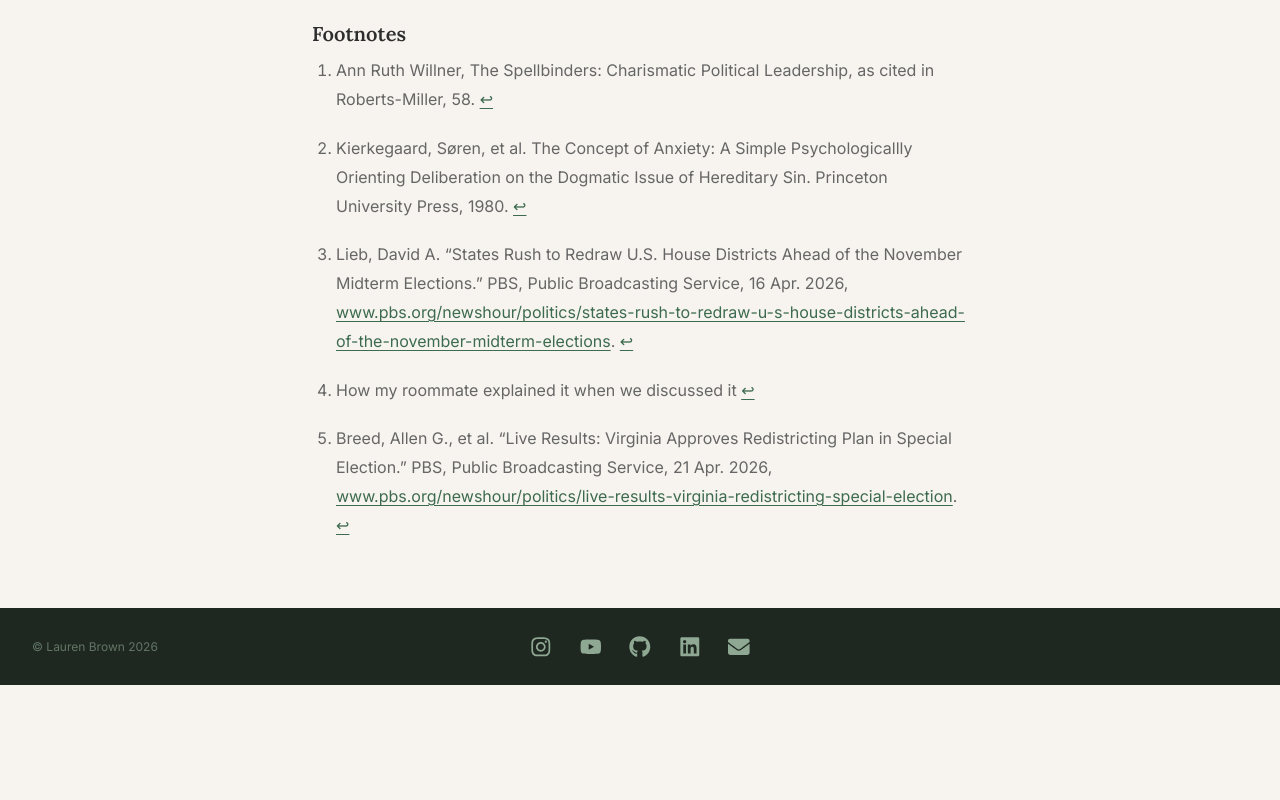
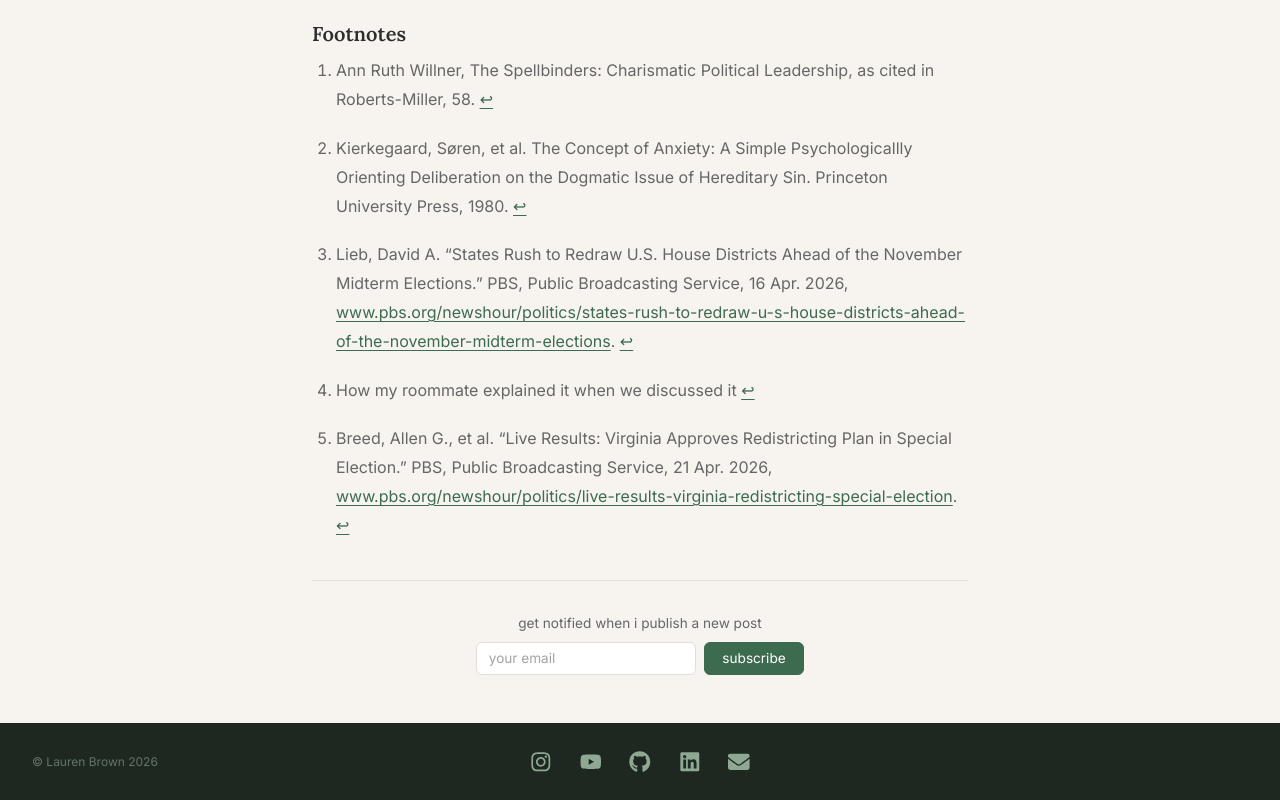
Before and after one commit to lbrown98/elbie-web, a React (Vite) app: page /blog/20260429_Demagoguery_and_Democracy in a window 1280 px wide. Shown: the part 7175-7975 px from the top of the page. Before the commit the page ends 7860 px from the top, so only its background shows below. Built offline with nearby package versions, Linux system fonts and the light colour scheme.

Commit message:
newsletter signup

```diff
--- /dev/null
+++ b/src/components/NewsletterSignup.css
@@ -0,0 +1,88 @@
+.newsletter {
+  display: flex;
+  flex-direction: column;
+  align-items: center;
+  gap: 0.5rem;
+  padding-top: 2rem;
+  margin-top: 2.5rem;
+  border-top: 1px solid var(--color-border);
+}
+
+.newsletter-label {
+  font-size: 0.85rem;
+  color: var(--color-text-muted);
+}
+
+.newsletter-form {
+  display: flex;
+  gap: 0.5rem;
+  align-items: center;
+  flex-wrap: wrap;
+  justify-content: center;
+}
+
+.newsletter-input {
+  font-family: var(--font-body);
+  font-size: 0.85rem;
+  padding: 0.45rem 0.75rem;
+  border: 1px solid var(--color-border);
+  border-radius: 6px;
+  background: var(--color-card);
+  color: var(--color-text);
+  outline: none;
+  width: 220px;
+}
+
+.newsletter-input::placeholder {
+  color: var(--color-text-muted);
+  opacity: 0.6;
+}
+
+.newsletter-input:focus {
+  border-color: var(--color-primary);
+}
+
+.newsletter-btn {
+  font-family: var(--font-body);
+  font-size: 0.85rem;
+  padding: 0.45rem 1.1rem;
+  border: 1px solid var(--color-primary);
+  border-radius: 6px;
+  background: var(--color-primary);
+  color: #fff;
+  cursor: pointer;
+  transition: background 0.2s;
+}
+
+.newsletter-btn:hover:not(:disabled) {
+  background: var(--color-primary-hover);
+  border-color: var(--color-primary-hover);
+}
+
+.newsletter-btn:disabled {
+  opacity: 0.5;
+  cursor: not-allowed;
+}
+
+.newsletter-hp {
+  position: absolute;
+  left: -9999px;
+  opacity: 0;
+  height: 0;
+  width: 0;
+  overflow: hidden;
+}
+
+.newsletter-msg {
+  font-size: 0.8rem;
+  width: 100%;
+  text-align: center;
+}
+
+.newsletter-msg--ok {
+  color: var(--color-primary);
+}
+
+.newsletter-msg--err {
+  color: var(--color-earth);
+}
--- /dev/null
+++ b/src/components/NewsletterSignup.jsx
@@ -0,0 +1,73 @@
+import { useState } from 'react'
+import './NewsletterSignup.css'
+
+function NewsletterSignup() {
+  const [email, setEmail] = useState('')
+  const [company, setCompany] = useState('')
+  const [status, setStatus] = useState('idle')
+
+  async function handleSubmit(e) {
+    e.preventDefault()
+    setStatus('submitting')
+
+    try {
+      const res = await fetch(import.meta.env.VITE_NEWSLETTER_API_URL, {
+        method: 'POST',
+        headers: { 'Content-Type': 'application/json' },
+        body: JSON.stringify({ email, company }),
+      })
+
+      if (!res.ok) throw new Error()
+      setStatus('success')
+      setEmail('')
+    } catch {
+      setStatus('error')
+    }
+  }
+
+  return (
+    <div className="newsletter">
+      <p className="newsletter-label">get notified when i publish a new post</p>
+
+      {status === 'success' ? (
+        <p className="newsletter-msg newsletter-msg--ok">you're in — thanks for subscribing.</p>
+      ) : (
+        <form className="newsletter-form" onSubmit={handleSubmit}>
+          <input
+            type="email"
+            className="newsletter-input"
+            placeholder="your email"
+            value={email}
+            onChange={e => setEmail(e.target.value)}
+            required
+          />
+
+          {/* honeypot — visually hidden, bots fill it in */}
+          <input
+            type="text"
+            name="company"
+            className="newsletter-hp"
+            tabIndex={-1}
+            autoComplete="off"
+            value={company}
+            onChange={e => setCompany(e.target.value)}
+          />
+
+          <button
+            type="submit"
+            className="newsletter-btn"
+            disabled={status === 'submitting'}
+          >
+            {status === 'submitting' ? 'subscribing...' : 'subscribe'}
+          </button>
+
+          {status === 'error' && (
+            <p className="newsletter-msg newsletter-msg--err">something went wrong — try again?</p>
+          )}
+        </form>
+      )}
+    </div>
+  )
+}
+
+export default NewsletterSignup
--- a/src/pages/BlogList.jsx
+++ b/src/pages/BlogList.jsx
@@ -3,6 +3,7 @@ import { Link } from 'react-router-dom'
 import { FaTh, FaList } from 'react-icons/fa'
 import { loadAllPosts } from '../utils/posts'
 import BlogCard from '../components/BlogCard'
+import NewsletterSignup from '../components/NewsletterSignup'
 import './BlogList.css'
 
 const allPosts = loadAllPosts()
@@ -70,6 +71,8 @@ function BlogList() {
           ))}
         </ul>
       )}
+
+      <NewsletterSignup />
     </div>
   )
 }
--- a/src/pages/BlogPost.jsx
+++ b/src/pages/BlogPost.jsx
@@ -4,6 +4,7 @@ import ReactMarkdown from 'react-markdown'
 import remarkGfm from 'remark-gfm'
 import remarkBreaks from 'remark-breaks'
 import { loadPostBySlug } from '../utils/posts'
+import NewsletterSignup from '../components/NewsletterSignup'
 import './BlogPost.css'
 
 function formatDate(dateStr) {
@@ -67,6 +68,8 @@ function BlogPost() {
           },
         }}>{post.body}</ReactMarkdown>
       </article>
+
+      <NewsletterSignup />
     </div>
   )
 }
```
